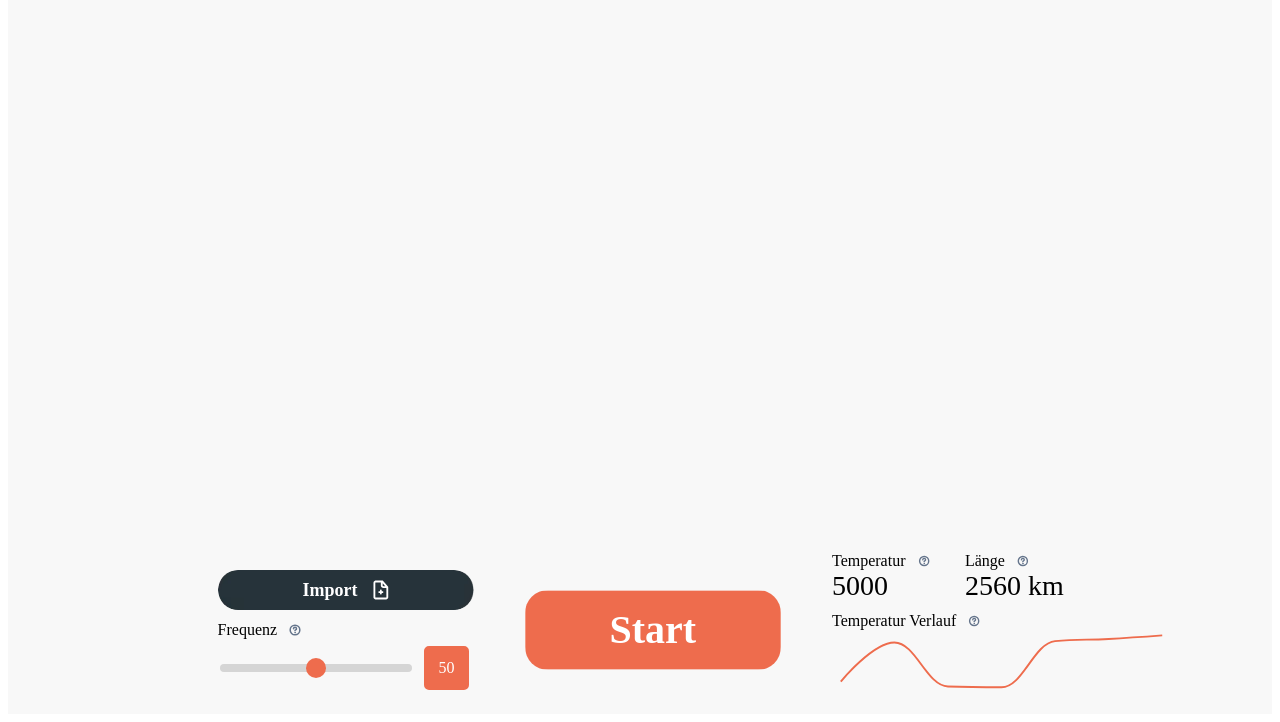
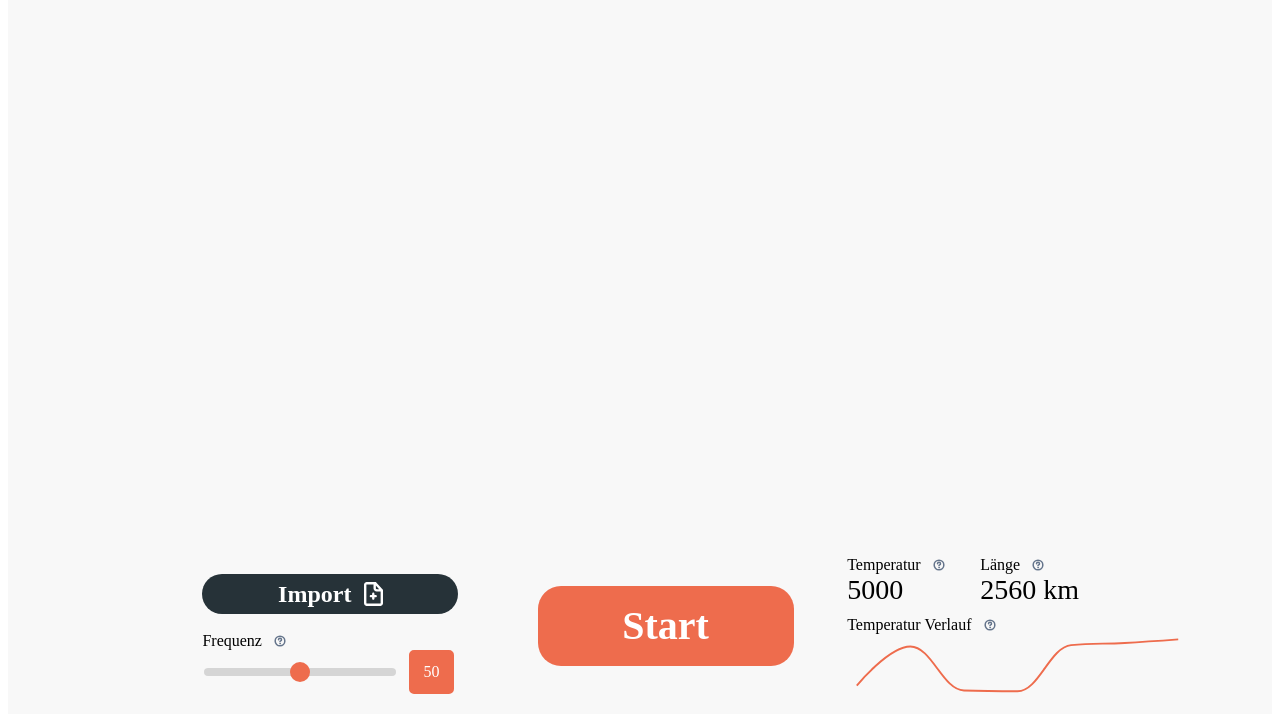
Before and after one commit to jannpf/tsp-project, a plain HTML site: page HTML/editor.html in a window 1280 px wide. Shown: the part 94-816 px from the top of the page. Drawn offline with Linux system fonts and the light colour scheme; grey boxes are pictures that could not be loaded; a web font is replaced by a local one.

Commit message:
-style changes to import section -png to svg

```diff
--- a/HTML/editor.html
+++ b/HTML/editor.html
@@ -47,22 +47,14 @@
                 <div class="menu-bar-bottom">
                     <div class="input-tab">
                         <div class="import-tab">
-                            <img alt="BUTTONImportButton3493" src="../assets/BUTTONImportButton3493-1o1.png"
-                                class="b-u-t-t-o-n-import-button" />
-                            <div class="import-button-label">
-                                <span class="text10"><span>Import</span></span>
-                                <div class="import-icon">
-                                    <img alt="ImportIconVector23493" src="../assets/importiconvector23493-f5bj.svg"
-                                        class="import-icon-vector2" />
-                                    <img alt="ImportIconVector13493" src="../assets/importiconvector13493-82g.svg"
-                                        class="import-icon-vector1" />
-                                </div>
-                            </div>
+                                <span class="import-text"><span>Import</span></span>
+                                <img src="../assets/Import-Icon-Vektor.svg"
+                                        class="import-icon-vector" />
                         </div>
                         <div class="frequency-tab">
                             <div class="frequency-label">
                                 <span class="text12"><span>Frequenz</span></span>
-                                <img alt="FrequencyHelp3564" src="../assets/frequencyhelp3564-taee.svg"
+                                <img src="../assets/Tooltip-Icon.svg"
                                     class="frequency-help" />
                             </div>
                             <div class="frequency-slider">
@@ -72,16 +64,14 @@
                         </div>
                     </div>
                     <div onclick="start_algorithm()" class="start-tab">
-                        <img alt="BUTTONStartButton3494" src="../assets/BUTTONStartButton3494-8kgb.png"
-                            class="b-u-t-t-o-n-start-button" />
-                        <span class="text14"><span>Start</span></span>
+                        <span class="start-button-text"><span>Start</span></span>
                     </div>
                     <div class="output-tab">
                         <div class="output-tab-numbers">
                             <div class="temperature-tab">
                                 <div class="temperature-label">
                                     <span class="text16"><span>Temperatur</span></span>
-                                    <img alt="TemperatureHelp3564" src="../assets/temperaturehelp3564-auyd.svg"
+                                    <img src="../assets/Tooltip-Icon.svg"
                                         class="temperature-help" />
                                 </div>
                                 <span class="text18"><span>5000</span></span>
@@ -89,7 +79,7 @@
                             <div class="length-tab">
                                 <div class="length-label">
                                     <span class="text20"><span>Länge</span></span>
-                                    <img alt="LengthHelp3564" src="../assets/lengthhelp3564-ahai.svg"
+                                    <img src="../assets/Tooltip-Icon.svg"
                                         class="length-help" />
                                 </div>
                                 <span class="text22"><span>2560 km</span></span>
@@ -100,7 +90,7 @@
                                 <span class="text24">
                                     <span>Temperatur Verlauf</span>
                                 </span>
-                                <img alt="ChartHelp3564" src="../assets/charthelp3564-hrxb.svg" class="chart-help" />
+                                <img src="../assets/Tooltip-Icon.svg" class="chart-help" />
                             </div>
                             <div class="o-u-t-chart">
                                 <img src="https://play.teleporthq.io/static/svg/default-img.svg" class="xaxis" />
--- a/STYLE/style.css
+++ b/STYLE/style.css
@@ -224,143 +224,76 @@ body {
 }
 
 .menu-bar-bottom {
-  width: auto;
+  width: 100%;
   height: 18vh;
   display: flex;
+  flex-direction: row;
+  justify-content: center;
   position: absolute;
   align-self: center;
   box-sizing: border-box;
-  align-items: flex-end;
-  flex-shrink: 0;
-  padding-top: 0px;
+  align-items: center;
+  flex: 1,1;
   border-color: transparent;
-  margin-right: 0;
-  padding-left: 6vw;
+  padding: 0px;
+  gap: 2vw;
   margin-bottom: 2vh;
-  padding-right: 6vw;
-  flex-direction: row;
-  padding-bottom: 0;
   bottom: 0;
-  justify-content: center;
 }
 
 .input-tab {
-  flex: 1;
+
+  display: flex;
+  flex-direction: column;
+  justify-content: flex-end;
+  gap: 2vh;
+  align-items: center;
+  flex: 1,0;
   width: 20vw;
   height: 15vh;
   display: flex;
-  padding: var(--dl-space-space-halfunit);
   position: relative;
-  flex-grow: 1;
-  align-self: stretch;
+  flex-grow: 0;
   box-sizing: border-box;
-  align-items: flex-start;
   border-color: transparent;
-  margin-right: 2vw;
-  border-radius: 0px 0px 0px 0px;
   margin-bottom: 0;
-  flex-direction: column;
 }
 
 .import-tab {
+
+  display: flex;
+  flex-direction: row;
+  justify-content: center;
+  align-items: center;
+  gap: 1vw;
   width: 100%;
   height: 5vh;
-  display: flex;
   position: relative;
-  align-self: stretch;
-  box-sizing: border-box;
-  align-items: flex-start;
   border-color: transparent;
-  margin-right: 0;
-  border-radius: 0px 0px 0px 0px;
-  margin-bottom: 0px;
+  background-color: #263238;
+  border-radius: 23px;
+  margin: 0px;
   cursor: pointer
 }
 
-.b-u-t-t-o-n-import-button {
-  top: 0px;
-  left: 0px;
-  width: 100%;
-  height: 5vh;
-  position: absolute;
-  box-sizing: border-box;
-  border-color: transparent;
-  margin-right: 0;
-  border-radius: 23px;
-  margin-bottom: 0;
-}
-
-.import-button-label {
-  top: 20%;
-  left: 0px;
-  width: 100%;
-  bottom: Space-HalfUnit;
-  margin: auto;
-  display: flex;
-  position: absolute;
-  box-sizing: border-box;
-  text-align: center;
-  align-items: center;
-  flex-shrink: 0;
-  border-color: transparent;
-  margin-right: 0;
-  border-radius: 0px 0px 0px 0px;
-  margin-bottom: 0;
-  justify-content: center;
-}
-
-.text10 {
+.import-text {
   color: rgba(255, 255, 255, 1);
-  height: auto;
-  font-size: 18px;
-  align-self: auto;
+  font-size: 3vh;
+  align-self: center;
   font-style: SemiBold;
   text-align: center;
   font-family: Poppins;
   font-weight: 600;
   line-height: normal;
   font-stretch: normal;
-  margin-right: 15px;
-  margin-bottom: 0;
   text-decoration: none;
 }
 
-.import-icon {
-  width: 16px;
-  height: 20.2296085357666px;
-  display: flex;
-  padding: 0;
+.import-icon-vector {
+  width: auto;
+  height: 3vh;
   position: relative;
-  align-self: auto;
-  box-sizing: border-box;
-  align-items: flex-start;
-  flex-shrink: 1;
-  border-color: transparent;
-  border-style: none;
-  border-width: 0;
-  margin-right: 0;
-  border-radius: 0px 0px 0px 0px;
-  margin-bottom: 0;
-  flex-direction: row;
-  justify-content: flex-start;
-  background-color: transparent;
-}
-
-.import-icon-vector2 {
-  top: 0px;
-  left: 0px;
-  width: 16px;
-  height: 20px;
-  position: absolute;
-  box-sizing: border-box;
-}
-
-.import-icon-vector1 {
-  top: 9.10334300994873px;
-  left: 4.89757776260376px;
-  width: 6px;
-  height: 6px;
-  position: absolute;
+  align-self: center;
   box-sizing: border-box;
 }
 
@@ -370,7 +303,6 @@ body {
   display: flex;
   position: relative;
   flex-grow: 1;
-  align-self: stretch;
   box-sizing: border-box;
   align-items: flex-start;
   border-color: transparent;
@@ -389,7 +321,6 @@ body {
   border-color: transparent;
   margin-right: 0;
   border-radius: 0px 0px 0px 0px;
-  margin-bottom: 7px;
 }
 
 .text12 {
@@ -495,14 +426,15 @@ input[type="range"]:active::-webkit-slider-thumb {
   background-color: #ffffff;
   border: 3px solid #EE6C4D;
 }
+
 input::-webkit-outer-spin-button,
-input::-webkit-inner-spin-button{
+input::-webkit-inner-spin-button {
   -webkit-appearance: none;
   margin: 0;
 }
 
 
-input[type="number"]{
+input[type="number"] {
   width: 15%;
   position: relative;
   background-color: #EE6C4D;
@@ -517,11 +449,11 @@ input[type="number"]{
   border-radius: 5px;
   border-width: 3px;
   border-color: #EE6C4D;
-  border-style:solid;
+  border-style: solid;
 
 }
 
-input[type="number"]:focus{
+input[type="number"]:focus {
   background-color: #ffffff;
   color: #EE6C4D;
   border-color: #EE6C4D;
@@ -529,79 +461,43 @@ input[type="number"]:focus{
 
 }
 
-
-
 .start-tab {
-  flex: 1;
+  display: flex;
+  flex: 1,0;
+  flex-direction: column;
+  justify-content: center;
+  align-items: center;
+  position: relative;
+  border-color: transparent;
+  border-radius: 23px;
+  cursor: pointer;
+  background-color: #EE6C4D;
+  border-color: transparent;
   width: 20vw;
   height: 10vh;
-  display: flex;
-  position: relative;
-  flex-grow: 1;
-  box-sizing: border-box;
-  margin-top: 3.5vh;
-  align-items: center;
-  flex-shrink: 0;
-  margin-left: 2vw;
-  border-color: transparent;
-  margin-right: 2vw;
-  border-radius: 0px 0px 0px 0px;
-  margin-bottom: 3.5vh;
-  justify-content: center;
-  cursor: pointer;
+  margin: 3.5vh;
 }
 
-.b-u-t-t-o-n-start-button {
-  top: 0px;
-  left: 0px;
-  right: 0px;
-  width: auto;
-  bottom: 0px;
-  height: 100%;
-  margin: auto;
-  position: absolute;
-  box-sizing: border-box;
-  border-color: transparent;
-  border-radius: 23px;
-}
+.start-button-text {
+  color: #ffffff;
+  font-family: 'Poppins';
+  font-style: normal;
+  font-weight: 600;
+  font-size: 40px;
+  line-height: 60px;
+  text-align: center;
 
-.text14 {
-  top: 20%;
-  left: 15%;
-  color: rgba(255, 255, 255, 1);
-  right: 15%;
-  width: auto;
-  bottom: 20%;
-  height: auto;
-  margin: auto;
-  position: absolute;
-  font-size: 40px;
-  align-self: auto;
-  font-style: SemiBold;
-  margin-top: auto;
-  text-align: center;
-  font-family: Poppins;
-  font-weight: 600;
-  line-height: normal;
-  margin-left: auto;
-  font-stretch: normal;
-  margin-right: auto;
-  margin-bottom: 0px;
-  text-decoration: none;
 }
 
 .output-tab {
-  flex: 1;
+  flex: 1,0;
   width: 20vw;
   height: 17vh;
   display: flex;
   padding: var(--dl-space-space-halfunit);
   position: relative;
-  flex-grow: 1;
-  align-self: stretch;
   box-sizing: border-box;
   align-items: flex-end;
-  margin-left: 2vw;
   border-color: transparent;
   margin-right: 0;
   border-radius: 0px 0px 0px 0px;
```
Also changed, not shown: assets/BUTTONImportButton3493-1o1.png (deleted), assets/BUTTONStartButton3494-8kgb.png (deleted), assets/ChartHelp3564-hrxb.svg (deleted), assets/Import-Icon-Vektor.svg (added), assets/ImportIconVector13493-82g.svg (deleted), assets/ImportIconVector23493-f5bj.svg (deleted), assets/LengthHelp3564-ahai.svg (deleted), assets/MOVEFrequencySliderBarHandle3494-jaqn.png (deleted), assets/TemperatureHelp3564-auyd.svg (deleted), assets/Tooltip-Icon.svg (renamed from assets/FrequencyHelp3564-taee.svg).
